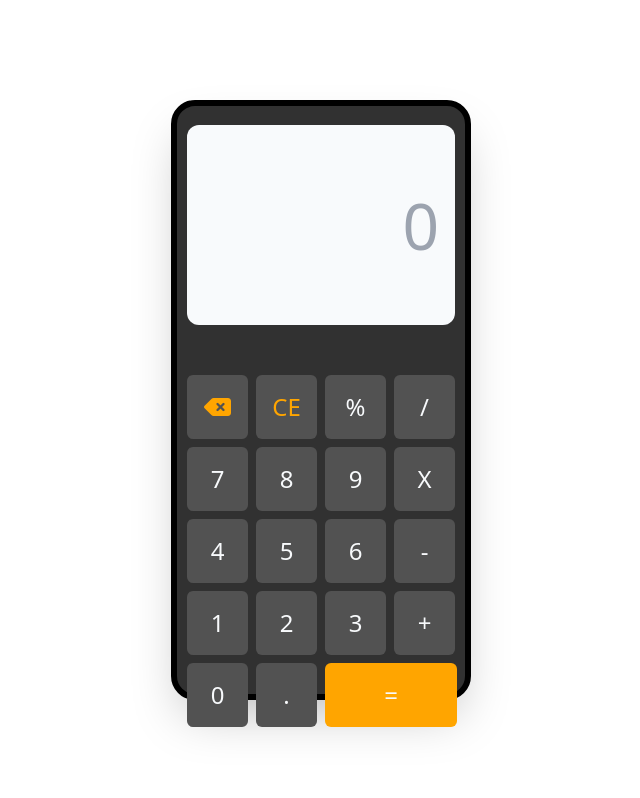
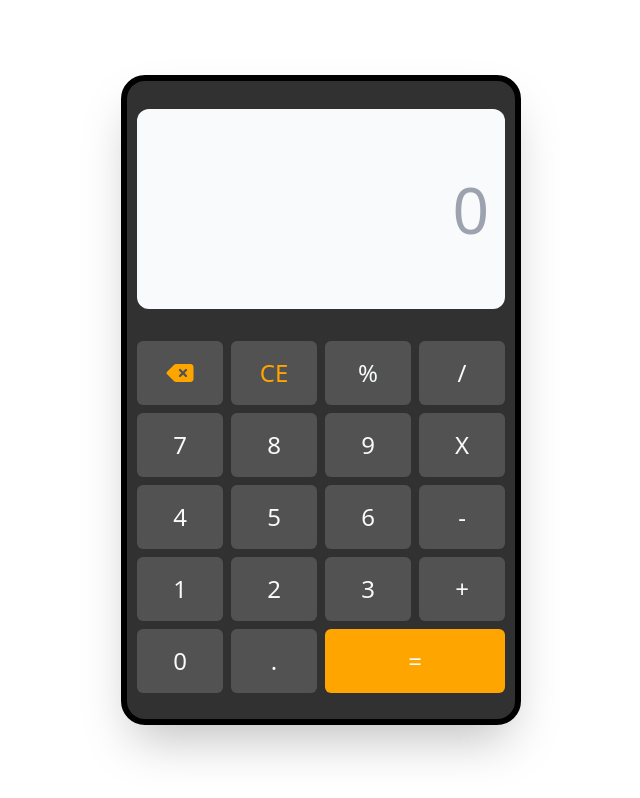
Before and after one commit to Manojrt/CODSOFT, a plain HTML site: page Calculator/Src/Calci.html in a window 1280 px wide. Shown: the whole page, without its empty margins (319-959 px from the left). Drawn offline with nearby package versions, Linux system fonts and the light colour scheme.

Commit message:
Calci.html

```diff
--- a/Calculator/Src/Calci.html
+++ b/Calculator/Src/Calci.html
@@ -9,14 +9,14 @@
     <script src="https://cdn.tailwindcss.com"></script>
   </head>
   <bod>
-    <div class="h-[100vh] w-screen flex items-center gap-5 justify-evenly">
+    <div class="h-[100vh] w-screen flex items-center justify-center duration-200">
       <div
-        class="h-[600px] w-[300px] border-[6px] border-black rounded-3xl flex justify-center flex-col items-center bg-[#313131] gap-[50px] shadow-2xl ">
+        class="h-[650px] lg:h-[650px] w-[300px] md:w-[400px] border-[6px] gap-[32px] border-black rounded-3xl flex justify-center flex-col items-center bg-[#313131] shadow-2xl ">
         <!-- Display -->
-        <input class="h-[200px] w-[268px] bg-slate-50 rounded-xl p-4 text-[64px] text-end" size="50" id="display" placeholder="0" type="text" disabled></input>
+        <input class="h-[200px] w-[268px] md:w-[368px] bg-slate-50 rounded-xl p-4 mt-[-50px] text-[64px] text-end" id="display" placeholder="0" type="text" disabled></input>
 
         <!-- Buttons -->
-        <div class="grid grid-cols-4 items-center h-[300px] w-[268px] text-2xl gap-2">
+        <div class="grid grid-cols-4 items-center h-[300px] w-[268px] md:w-[368px] text-2xl gap-2">
           <button class="py-4 bg-[#525252] rounded-md hover:bg-[#1a1a1a]" onclick="deleteLeft()"><i class="fa-solid fa-delete-left text-[#FFA500]"></i></button>
           <button class="py-4 bg-[#525252] text-[#FFA500] rounded-md hover:bg-[#1a1a1a]" onclick="ClearValue()">CE</button>
           <button class="py-4 bg-[#525252] text-slate-50 rounded-md hover:bg-[#1a1a1a]" onclick="displayNum('%')">%</button>
@@ -35,7 +35,7 @@
           <button class="py-4 bg-[#525252] text-slate-50 rounded-md hover:bg-[#1a1a1a]" onclick="displayNum('+')">+</button>
           <button class="py-4 bg-[#525252] text-slate-50 rounded-md hover:bg-[#1a1a1a]" onclick="displayNum('0')">0</button>
           <button class="py-4 bg-[#525252] text-slate-50 rounded-md hover:bg-[#1a1a1a]" onclick="displayNum('.')">.</button>
-          <button class="py-4 w-[132px] bg-[#FFA500]  text-slate-50 rounded-md hover:bg-[#FFB328]" onclick="Calculate()">=</button>
+          <button class="py-4 w-[132px] md:w-[180px] bg-[#FFA500]  text-slate-50 rounded-md hover:bg-[#FFB328]" onclick="Calculate()">=</button>
         </div>
       </div>
 
```
